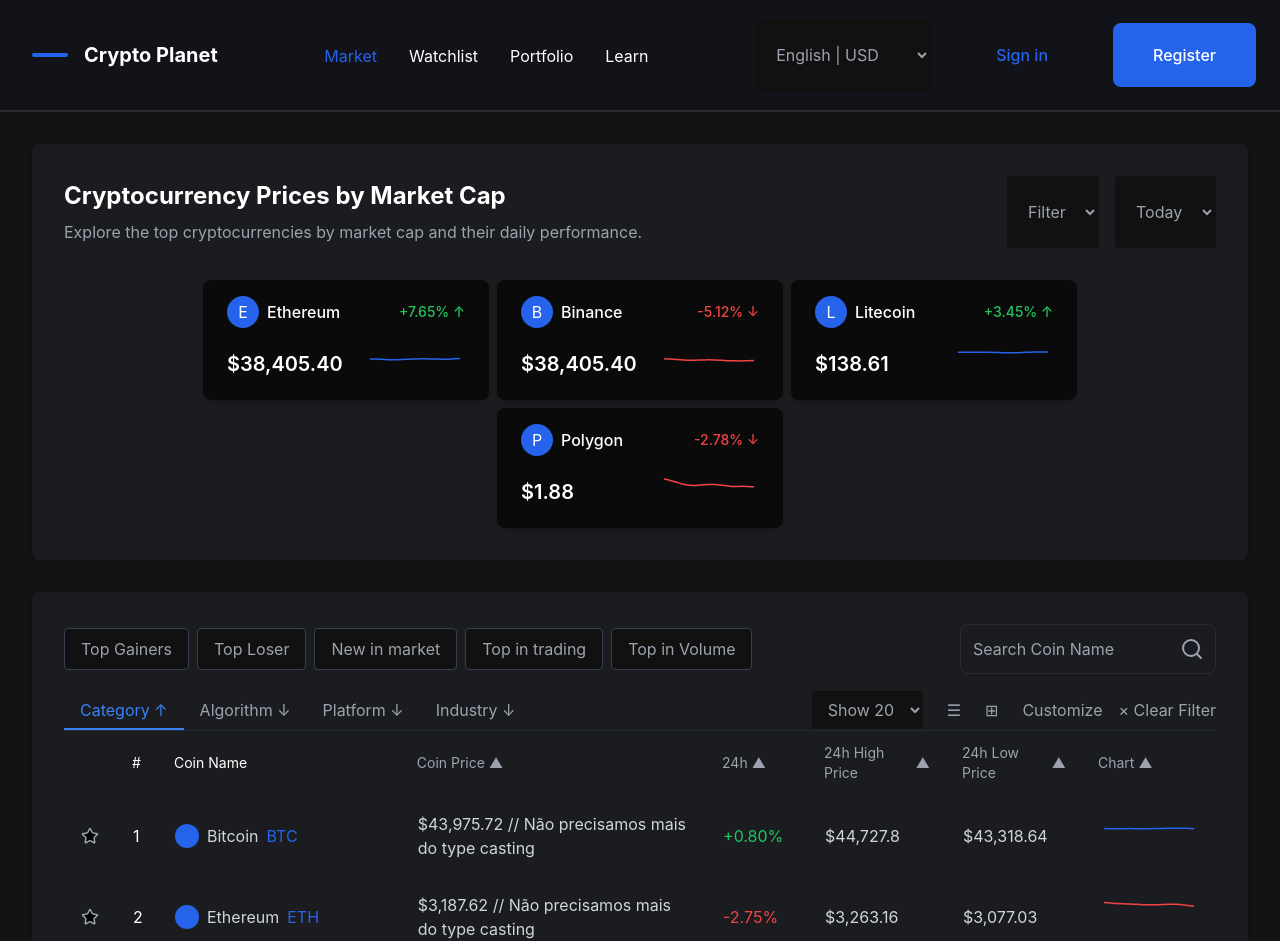
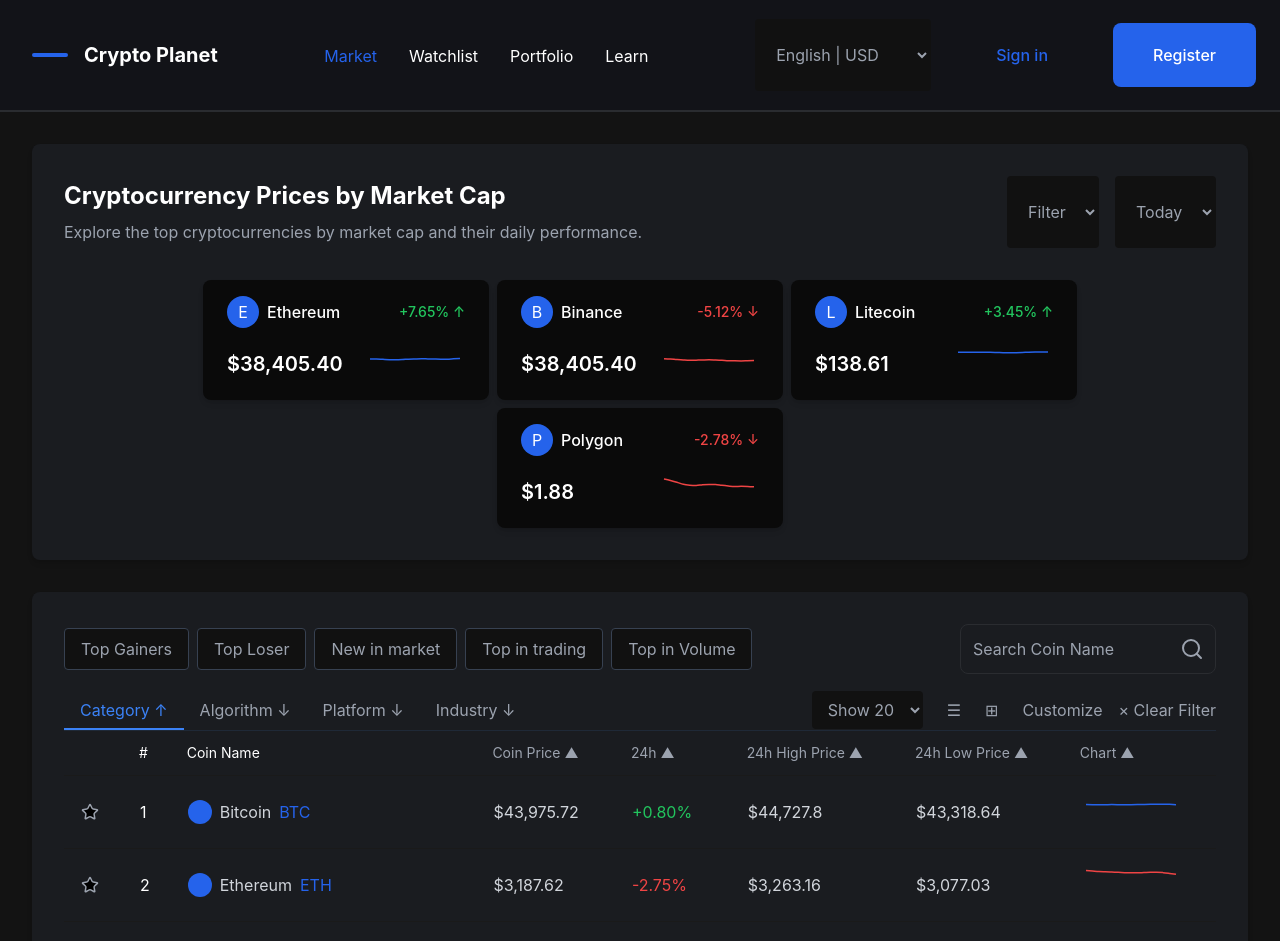
Before and after one commit to fabiodelllima/crypto-planet-frontend, a React (Vite) app in the folder crypto-planet/: page /market in a window 1280 px wide. Shown: the top 941 px of the page. Built offline with nearby package versions, Linux system fonts and the light colour scheme.

Commit message:
fix: Correção em tabela de Market

```diff
--- a/crypto-planet/src/pages/Market/Table/MarketTableCols.tsx
+++ b/crypto-planet/src/pages/Market/Table/MarketTableCols.tsx
@@ -46,7 +46,7 @@
     ),
     cell: (info) => (
       <div className="min-w-[120px] px-4 text-gray-300">
-        ${formatNumber(info.getValue())} // Não precisamos mais do type casting
+        ${formatNumber(info.getValue())}
       </div>
     ),
   }),
```
